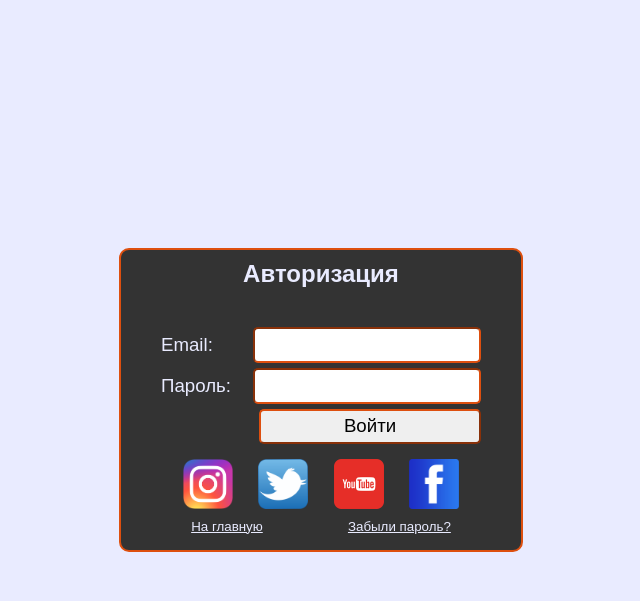
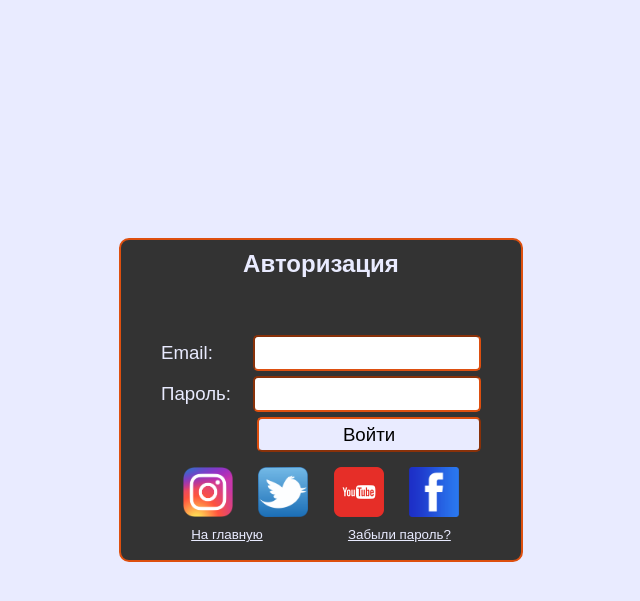
Before and after one commit to Romissevd/sports_league, a Django app: page /user/login/ in a window 1280 px wide. Shown: the top 601 px of the page, without its empty margins (319-959 px from the left). Run offline with Django 3.2, Linux system fonts and the light colour scheme.

Commit message:
login form layout #1

```diff
--- a/user/static/css/login.css
+++ b/user/static/css/login.css
@@ -12,7 +12,7 @@ html, body {
     bottom: 0;
     left: 0;
     width: 400px;
-    height: 300px;
+    height: 320px;
     background-color: #333333;
     color: #E9EBFF;
     border: 2px #dd4f0f solid;
@@ -34,7 +34,6 @@ input {
     line-height: 35px;
 }
 
-
 label {
     float: left;
     padding-right: 10px;
@@ -46,9 +45,10 @@ label {
 }
 
 .button {
-    width: 222px;
+    width: 224px;
     height: 35px;
     float: right;
+    background: #E9EBFF;
 }
 
 .links {
@@ -90,12 +90,14 @@ h2 {
 }
 
 .error {
-    height: 1em;
+    height: 2em;
     margin-top: 0;
     margin-bottom: 10px;
-    padding-left: 55px;
+    padding-left: 40px;
+
 }
 
 .error_item {
     color: #dd6148;
+    list-style-type: none;
 }
```
